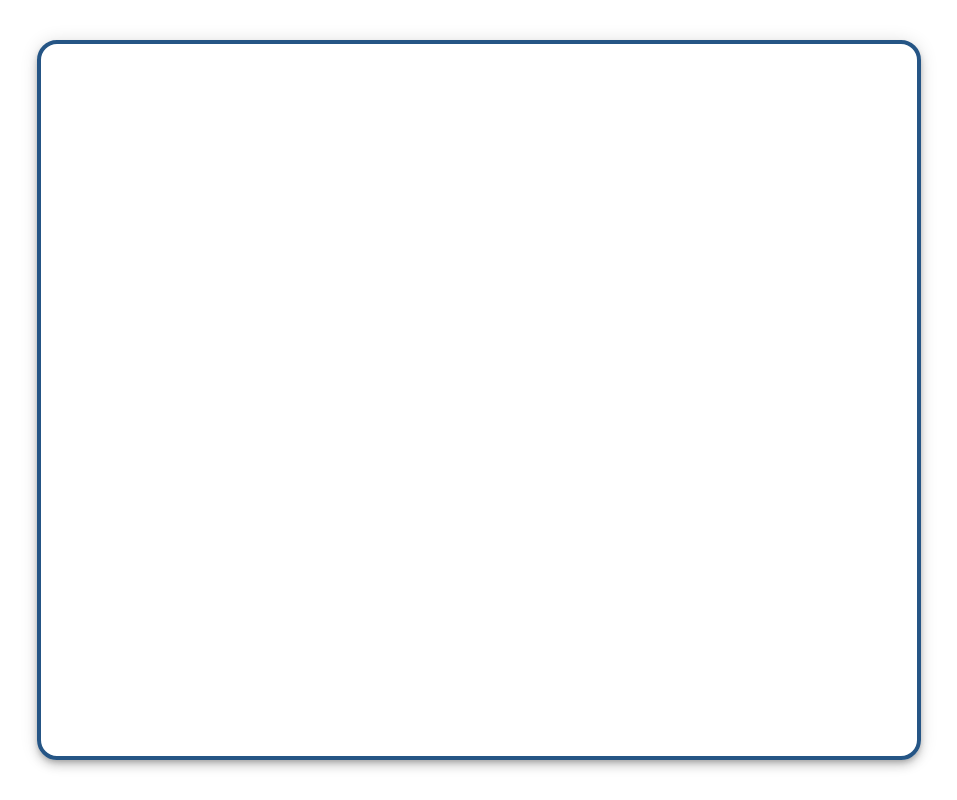
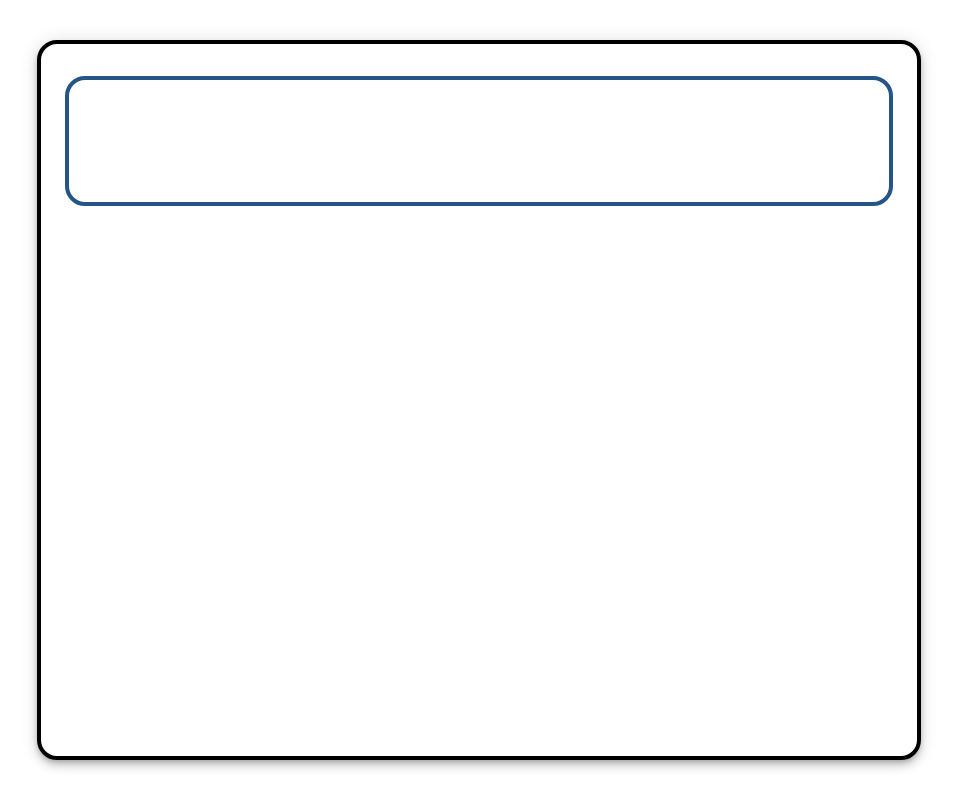
Before and after one commit to anusontarangkul/calculator, a React (Create React App) app: page / in a window 1280 px wide. Shown: the whole page, without its empty margins (161-1118 px from the left). Built offline with nearby package versions, Linux system fonts and the light colour scheme.

Commit message:
add display component

```diff
--- a/src/components/CalculatorContainer/CalculatorContainer.jsx
+++ b/src/components/CalculatorContainer/CalculatorContainer.jsx
@@ -1,6 +1,7 @@
 import React from 'react';
 import './CalculatorContainer.scss';
 import Container from '@mui/material/Container';
+import Display from '../Display/Display';
 
 const CalculatorContainer = () => {
   return (
@@ -10,10 +11,12 @@ const CalculatorContainer = () => {
         width: '70%',
         marginTop: 5,
         borderRadius: 5,
-        border: '4px solid #255585',
+        border: '4px solid black',
         boxShadow: 6,
       }}
-    ></Container>
+    >
+      <Display />
+    </Container>
   );
 };
 
--- a/src/components/Display/Display.jsx
+++ b/src/components/Display/Display.jsx
@@ -0,0 +1,30 @@
+import React, { useState } from 'react';
+import Container from '@mui/material/Container';
+import Typography from '@mui/material/Typography';
+
+const Display = () => {
+  const [displayValue, setDisplayValue] = useState('');
+
+  return (
+    <Container
+      sx={{
+        borderRadius: 5,
+        marginTop: 4,
+        height: 130,
+        border: '4px solid #255585',
+      }}
+    >
+      <Typography
+        sx={{
+          fontSize: 70,
+          textAlign: 'right',
+        }}
+        data-testid='display'
+      >
+        {displayValue}
+      </Typography>
+    </Container>
+  );
+};
+
+export default Display;
```
Also changed, not shown: 1 other file (tests, documents, lock files or other folders).
